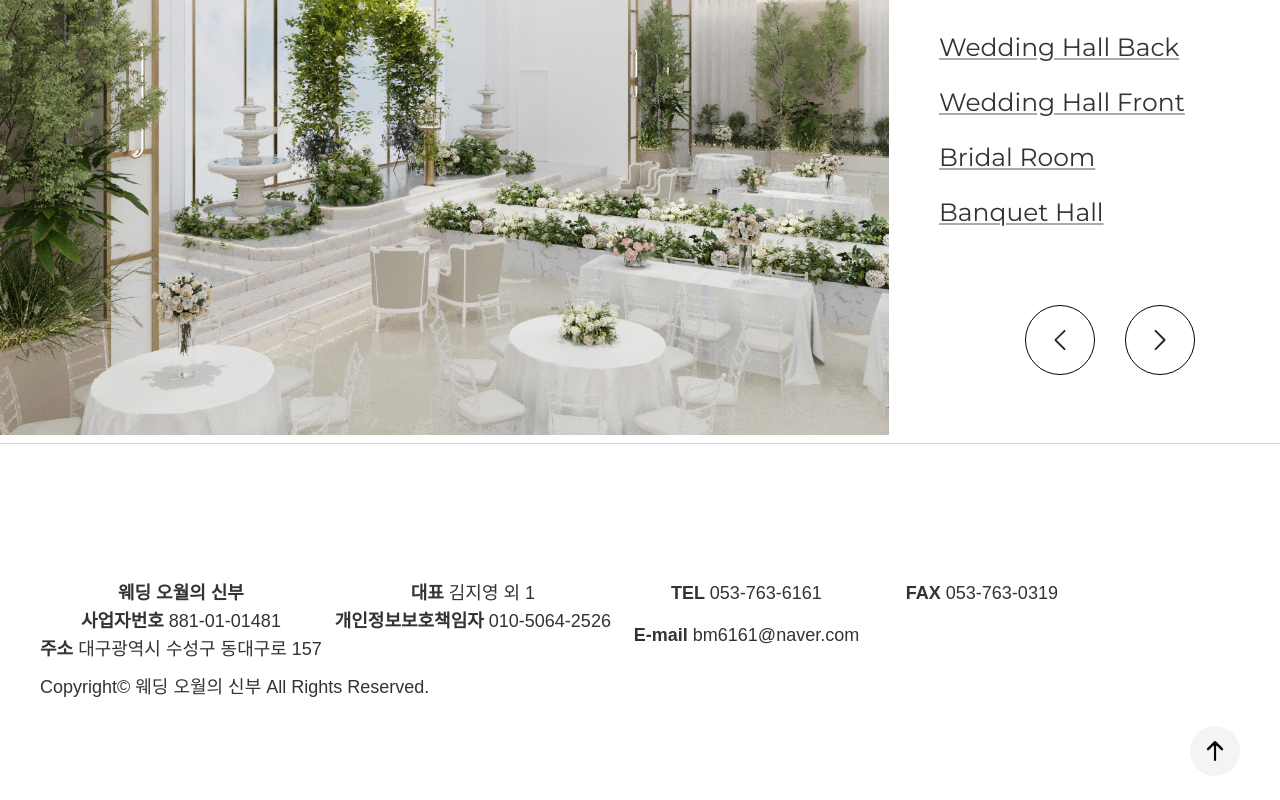
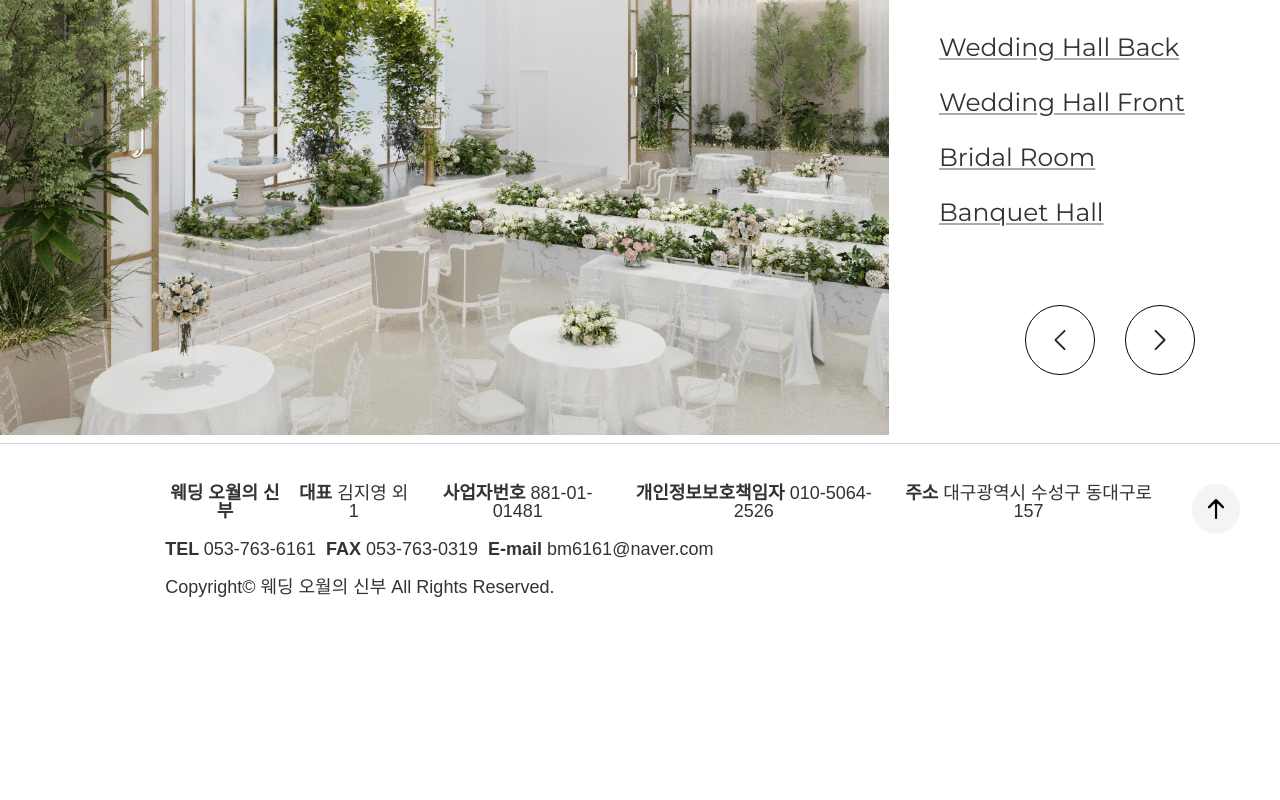
Before and after one commit to wedding-project-web/front, a React (Vite) app: page / in a window 1280 px wide. Shown: the part 1043-1843 px from the top of the page. After the commit the page ends 1679 px from the top, so only its background shows below. Built offline with nearby package versions, Linux system fonts and the light colour scheme; a web font is replaced by a local one.

Commit message:
fix: 수정

```diff
--- a/src/components/common/Footer.tsx
+++ b/src/components/common/Footer.tsx
@@ -6,74 +6,38 @@ const FooterContainer = styled.div`
   display: flex;
   gap: 30px;
   border-top: 1px solid lightgray;
-  flex-wrap: wrap;
-
-  @media (max-width: 768px) {
-    padding: 20px;
-    gap: 20px;
-  }
 `;
 
 const ImgContainer = styled.div`
   width: 100px;
   height: 70px;
-
-  @media (max-width: 768px) {
-    width: 80px;
-    height: 60px;
-  }
 `;
 
 const ContentsContainer = styled.div`
   color: #b4b4b4;
   display: flex;
-  flex-wrap: wrap;
+  flex-direction: column;
   gap: 20px;
   font-size: 18px;
-
-  @media (max-width: 768px) {
-    flex-direction: row;
-    gap: 10px;
-    justify-content: center;
-  }
 `;
 
 const FirstContentsContainer = styled.div`
-  display: grid;
-  grid-template-columns: repeat(2, 1fr);
+  display: flex;
+  justify-content: space-around;
   gap: 10px;
-
-  @media (max-width: 768px) {
-    grid-template-columns: 1fr;
-    gap: 10px;
-  }
 `;
 
 const SecondContentsContainer = styled.div`
-  display: grid;
-  grid-template-columns: repeat(2, 1fr);
+  display: flex;
   gap: 10px;
-
-  @media (max-width: 768px) {
-    grid-template-columns: 1fr;
-    gap: 10px;
-  }
 `;
 
 const ThirdContentsContainer = styled.div`
-  text-align: center;
-
-  @media (max-width: 768px) {
-    margin-top: 10px;
-  }
+  display: flex;
 `;
 
 const SubTitle = styled.span`
   font-weight: 700;
-
-  @media (max-width: 768px) {
-    font-size: 14px;
-  }
 `;
 
 const TopClick = styled.div`
@@ -86,20 +50,11 @@ const TopClick = styled.div`
   justify-content: center;
   margin-left: auto;
   cursor: pointer;
-
-  @media (max-width: 768px) {
-    margin-left: 0;
-  }
 `;
 
 const IconTop = styled.img`
   width: 20px;
   height: 20px;
-
-  @media (max-width: 768px) {
-    width: 18px;
-    height: 18px;
-  }
 `;
 
 const Footer = () => {
--- a/src/pages/WeddingAndPartyPage.tsx
+++ b/src/pages/WeddingAndPartyPage.tsx
@@ -16,10 +16,27 @@ const PageContainer = styled.div`
 
 const ImgContainer = styled.div`
   display: flex;
-  justify-content: center; /* 이미지 중앙 정렬 */
-  align-items: center; /* 세로 중앙 정렬 */
+  justify-content: center;
+  align-items: center;
   width: 100%;
-  height: 100dvh;
+  height: 100vh;
+  position: relative;
+
+  ::after {
+    content: "";
+    position: absolute;
+    top: 0;
+    left: 0;
+    right: 0;
+    bottom: 0;
+    z-index: 1;
+    background-color: #22202080;
+    height: 100vh;
+  }
+
+  @media (max-width: 768px) {
+    height: 100vh;
+  }
 `;
 
 const MainImg = styled.img`
@@ -28,22 +45,90 @@ const MainImg = styled.img`
   object-fit: cover;
 `;
 
+const Title = styled.div`
+  position: absolute;
+  top: 50%;
+  left: 50%;
+  font-size: 50px;
+  color: white;
+  z-index: 2;
+  font-family: "Montserrat", serif;
+  text-align: center;
+  transform: translate(-50%, -50%);
+
+  @media (max-width: 768px) {
+    font-size: 30px;
+  }
+`;
+
 const SubTitle = styled.div`
   font-size: 50px;
-  margin: 50px 0px 0px 0px;
+  margin: 150px 0px 0px 0px;
   font-family: "Montserrat", serif;
+  text-align: center;
+
+  @media (max-width: 768px) {
+    font-size: 30px;
+    margin: 80px 0px 0px 0px;
+  }
 `;
+
 const ContentsContainer = styled.div`
   display: flex;
   flex-direction: column;
   font-size: 20px;
   gap: 30px;
-  margin: 50px 0px 0px 0px;
+  margin: 80px 0px 0px 0px;
+
+  @media (max-width: 768px) {
+    font-size: 16px;
+    margin: 40px 0px 0px 0px;
+    gap: 20px;
+    padding: 0 20px;
+  }
 `;
 
 const MainContent = styled.div`
   color: #166237;
   font-size: 35px;
+  margin: 50px 0px 100px 0px;
+  text-align: center;
+
+  @media (max-width: 768px) {
+    font-size: 24px;
+    margin: 30px 0px 60px 0px;
+  }
+`;
+
+const ImgSlideContainer = styled.div`
+  display: flex;
+  width: 100%;
+  margin: 50px 0px 0px 0px;
+
+  @media (max-width: 768px) {
+    flex-direction: column;
+    align-items: center;
+    margin: 30px 0px 0px 0px;
+  }
+`;
+
+const ImgGalleryContainer = styled.div`
+  font-size: 50px;
+  width: 70%;
+
+  @media (max-width: 768px) {
+    width: 100%;
+    font-size: 40px;
+  }
+`;
+
+const Img = styled.img`
+  width: 100%;
+  border-radius: 10px;
+
+  @media (max-width: 768px) {
+    width: 90%;
+  }
 `;
 
 const SubContainer = styled.div`
@@ -53,18 +138,23 @@ const SubContainer = styled.div`
   justify-content: center;
   padding: 0px 0px 0px 50px;
   font-family: "Montserrat", serif;
+
+  @media (max-width: 768px) {
+    gap: 20px;
+    padding: 0 20px;
+    align-items: center;
+  }
 `;
 
-const ImgSlideContainer = styled.div`
-  display: flex;
-  width: 100%;
-  margin: 50px 0px 0px 0px;
+const GalleryContents = styled.div`
+  color: black;
+  font-size: 50px;
+
+  @media (max-width: 768px) {
+    font-size: 24px;
+  }
 `;
 
-const ImgGalleryContainer = styled.div`
-  font-size: 50px;
-  width: 70%;
-`;
 const GalleryContentsContainer = styled.div`
   font-size: 25px;
   display: flex;
@@ -72,25 +162,26 @@ const GalleryContentsContainer = styled.div`
   gap: 30px;
   align-items: flex-start;
   margin: 30px 0px 0px 0px;
-`;
 
-const GalleryContents = styled.div`
-  color: black;
-  font-size: 50px;
-`;
-
-const Img = styled.img`
-  width: 100%;
+  @media (max-width: 768px) {
+    font-size: 18px;
+    gap: 20px;
+    align-items: center;
+  }
 `;
 
 const UnderlinedText = styled.div`
-  text-decoration: underline; /* 밑줄 추가 */
-  text-decoration-color: #ababab; /* 밑줄 색상 설정 */
-  cursor: pointer; /* 클릭 가능한 느낌을 주기 위해 포인터 추가 */
+  text-decoration: underline;
+  text-decoration-color: #ababab;
+  cursor: pointer;
 
   &:hover {
-    color: #166237; /* hover 시 글씨 색 변경 */
-    text-decoration-color: #166237; /* 밑줄 색도 hover 시 변경 */
+    color: #166237;
+    text-decoration-color: #166237;
+  }
+
+  @media (max-width: 768px) {
+    font-size: 16px;
   }
 `;
 
@@ -99,6 +190,11 @@ const ArrowContainer = styled.div`
   gap: 30px;
   justify-content: center;
   margin: 50px 0px 0px 0px;
+
+  @media (max-width: 768px) {
+    margin: 20px 0 0 0;
+    gap: 20px;
+  }
 `;
 
 const LeftArrow = styled.div`
@@ -109,6 +205,11 @@ const LeftArrow = styled.div`
   display: flex;
   align-items: center;
   justify-content: center;
+
+  @media (max-width: 768px) {
+    width: 50px;
+    height: 50px;
+  }
 `;
 
 const RightArrow = styled.div`
@@ -119,6 +220,11 @@ const RightArrow = styled.div`
   display: flex;
   align-items: center;
   justify-content: center;
+
+  @media (max-width: 768px) {
+    width: 50px;
+    height: 50px;
+  }
 `;
 const WeddingAndPartyPage = () => {
   const images = [back, front, bridal, banquet, secondBanquet]; // 보여줄 이미지 배열
@@ -137,14 +243,16 @@ const WeddingAndPartyPage = () => {
   };
 
   const handleSelectImage = (index: number) => {
-    setCurrentIndex(index); // 선택한 index로 currentIndex 설정
+    setCurrentIndex(index);
   };
 
   return (
     <PageContainer>
       <ImgContainer>
         <MainImg src={mainWedding} />
+        <Title>WEDDING & PARTY</Title>
       </ImgContainer>
+
       <SubTitle>WEDDING & PARTY</SubTitle>
 
       <ContentsContainer>
```
